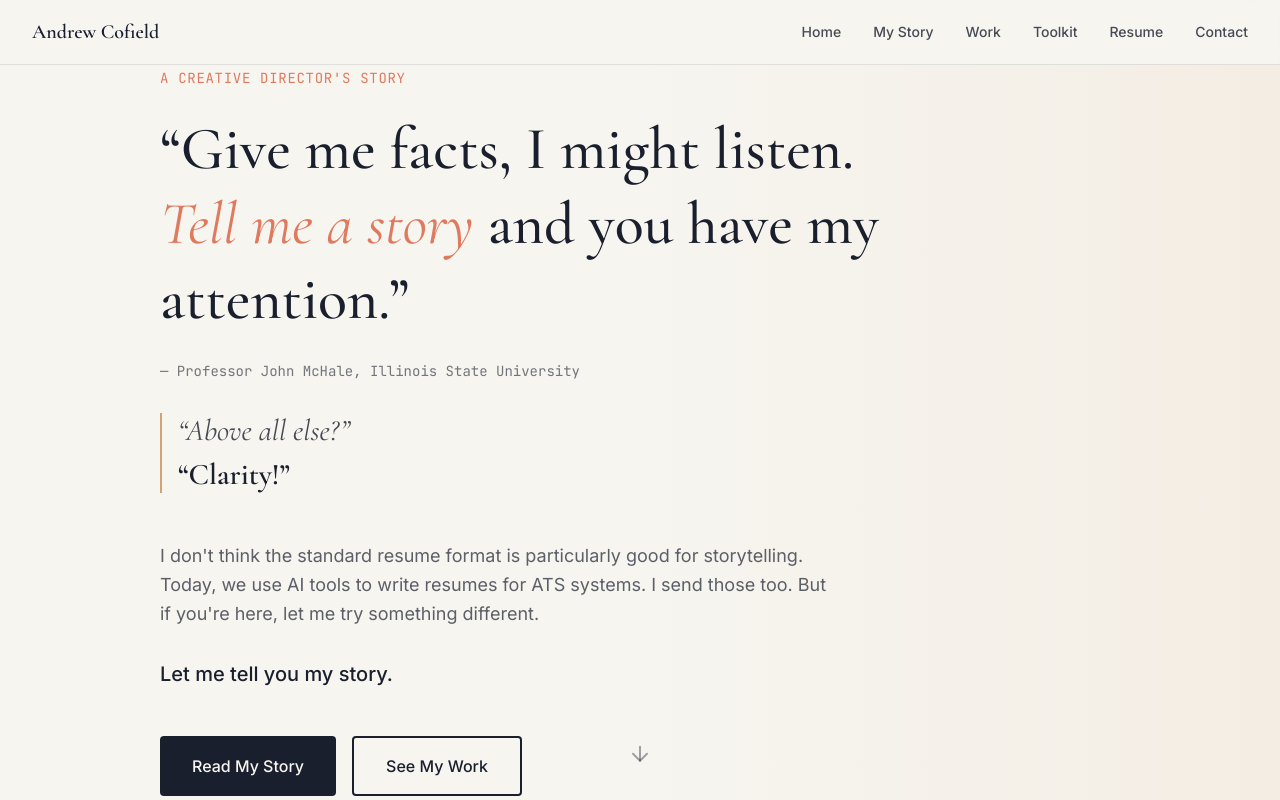
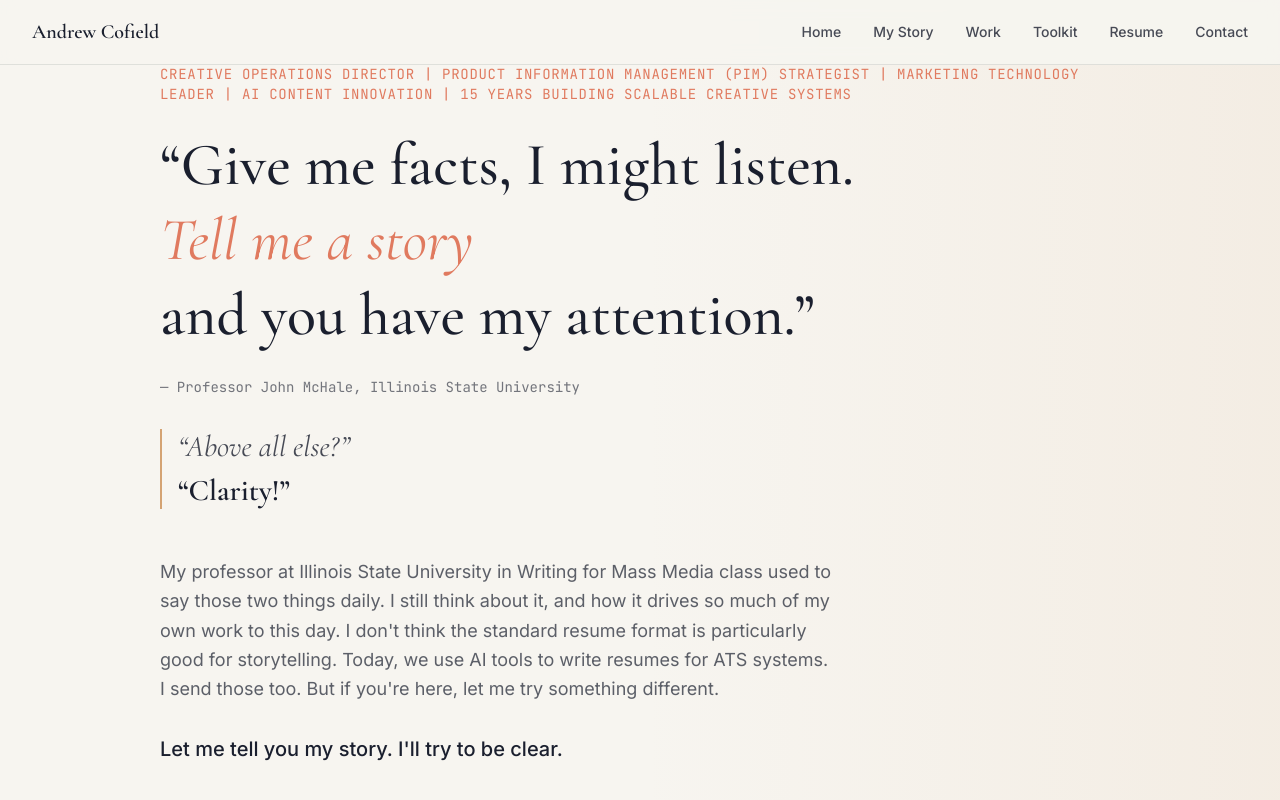
Before and after one commit to andrewcofield-eng/andrewcofield-portfolio, a Next.js app: page / in a window 1280 px wide. Shown: the top 800 px of the page. Built offline with nearby package versions, Linux system fonts and the light colour scheme.

Commit message:
Update Hero section with new content

```diff
--- a/components/Hero.tsx
+++ b/components/Hero.tsx
@@ -18,7 +18,7 @@ export default function Hero() {
           transition={{ duration: 0.6, delay: 0.2 }}
           className="font-mono text-sm text-[#e07a5f] mb-6 tracking-wider uppercase"
         >
-          A Creative Director&apos;s Story
+          Creative Operations Director | Product Information Management (PIM) Strategist | Marketing Technology Leader | AI Content Innovation | 15 Years Building Scalable Creative Systems
         </motion.p>
 
         {/* Main Quote */}
@@ -31,7 +31,7 @@ export default function Hero() {
           <p className="font-serif text-4xl md:text-5xl lg:text-6xl font-medium text-[#1a1f2e] leading-tight mb-4">
             &ldquo;Give me facts, I might listen.
             <br />
-            <span className="text-[#e07a5f] italic">Tell me a story</span> and you have my attention.&rdquo;
+            <span className="text-[#e07a5f] italic">Tell me a story<br></br></span> and you have my attention.&rdquo;
           </p>
           <footer className="font-mono text-sm text-[#1a1f2e]/60 mt-6">
             — Professor John McHale, Illinois State University
@@ -60,7 +60,10 @@ export default function Hero() {
           transition={{ duration: 0.6, delay: 1.2 }}
           className="text-lg text-[#1a1f2e]/70 max-w-2xl mb-8 leading-relaxed"
         >
-          I don&apos;t think the standard resume format is particularly good for storytelling.
+          My professor at Illinois State University in Writing for Mass Media class
+          used to say those two things daily. I still think about it,
+          and how it drives so much of my own
+          work to this day. I don&apos;t think the standard resume format is particularly good for storytelling.
           Today, we use AI tools to write resumes for ATS systems. I send those too.
           But if you&apos;re here, let me try something different.
         </motion.p>
@@ -71,7 +74,7 @@ export default function Hero() {
           transition={{ duration: 0.6, delay: 1.4 }}
           className="text-xl text-[#1a1f2e] font-medium mb-12"
         >
-          Let me tell you my story.
+          Let me tell you my story. I&apos;ll try to be clear.
         </motion.p>
 
         {/* CTA Buttons */}
```
